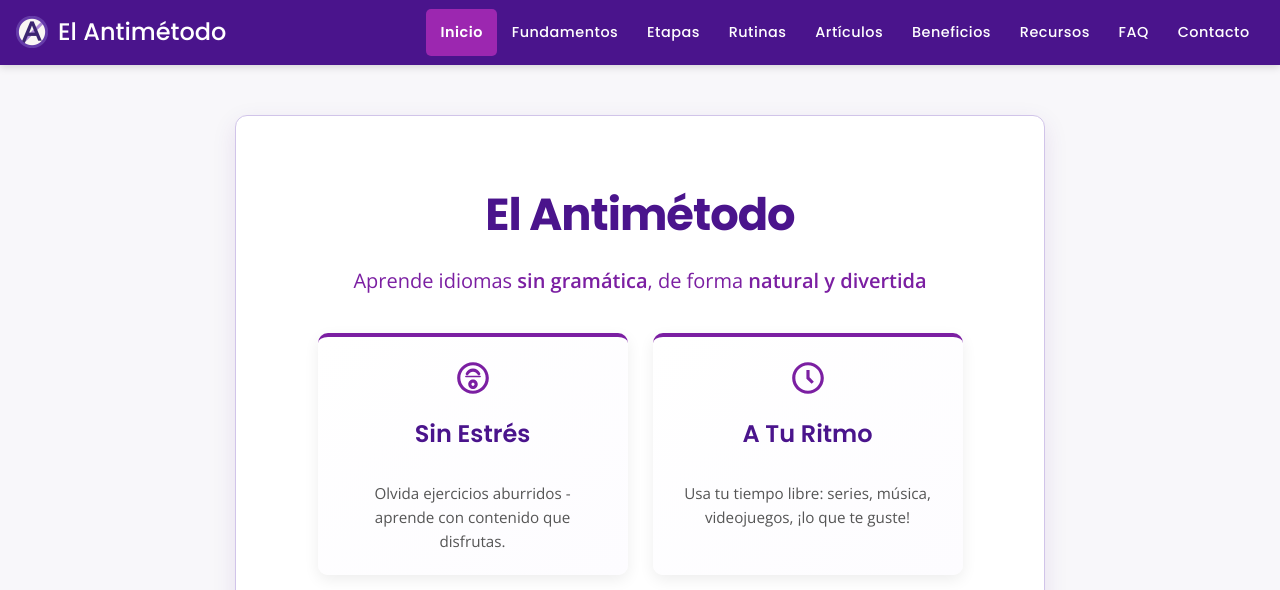
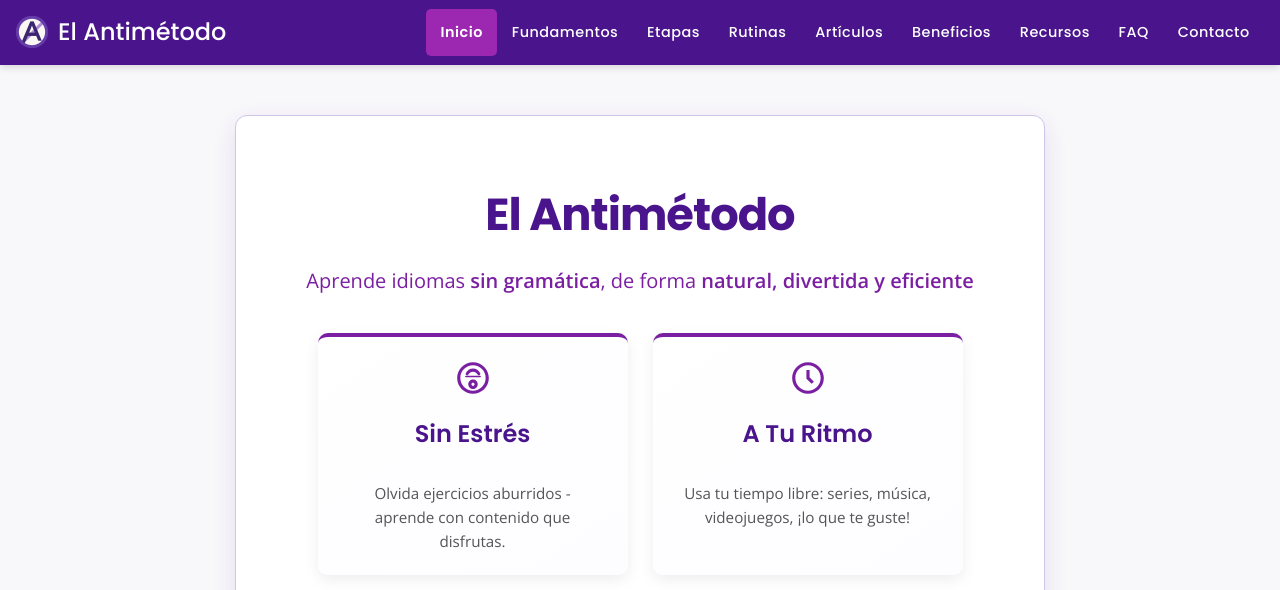
Before and after one commit to LuiseM93/ElAntimetodo, a Jekyll site: the page built from index.md, in a window 1280 px wide and 1400 px high, cut to the strip 0-590 px from the top of the window. Built offline with Jekyll 4.4.1, drawn with Linux system fonts in a browser that asks for light colours; some of the changed text lies outside the part shown.

Commit message:
Update index.md

```diff
--- a/index.md
+++ b/index.md
@@ -7,7 +7,7 @@
 <div class="hero-section">
   <div class="hero-content">
     <h1>El Antimétodo</h1>
-    <p class="subtitle">Aprende idiomas <strong>sin gramática</strong>, de forma <strong>natural y divertida</strong></p>
+    <p class="subtitle">Aprende idiomas <strong>sin gramática</strong>, de forma <strong>natural, divertida y eficiente</strong></p>
   </div>
   <div class="hero-cards-container">
     <div class="hero-card">
@@ -159,7 +159,7 @@
   <section class="content-section">
     <h2 class="section-title">Bienvenido al Antimétodo</h2>
     <p style="font-size: 1.1em; text-align: center; color: var(--text-light-color); line-height: 1.7;">
-      El Antimétodo es un enfoque revolucionario para aprender idiomas basado en la teoría del <strong>input comprensible</strong>. Olvídate de memorizar reglas gramaticales y ejercicios aburridos. Aquí, aprenderás de manera natural, intuitiva y, sobre todo, ¡disfrutando el proceso!
+      El Antimétodo es un enfoque revolucionario para aprender idiomas basado en las hipótesis del <strong>input comprensible</strong>. Olvídate de memorizar reglas gramaticales y ejercicios aburridos. Aquí, aprenderás de manera natural, intuitiva, <strong>altamente eficiente</strong> y, sobre todo, ¡disfrutando el proceso!
     </p>
     <p style="font-size: 1.1em; text-align: center; color: var(--text-light-color); line-height: 1.7;">
       Sumérgete en contenido real como series, música o videojuegos, y adquiere el idioma como aprendiste tu lengua materna.
@@ -214,6 +214,9 @@
            ">
         <p style="font-size:0.85em; color: #777; margin-top: 0.5rem;"><em>Paciencia, estamos construyendo algo genial...</em></p>
     </div>
+    <p style="text-align: center; font-size: 0.9em; color: #888; margin-top: 3rem; border-top: 1px dashed var(--light-purple-color); padding-top: 1rem;">
+   <em>Última actualización del sitio: 01 de Junio de 2025</em>
+ </p>
   </section>
 
 </main>
```
